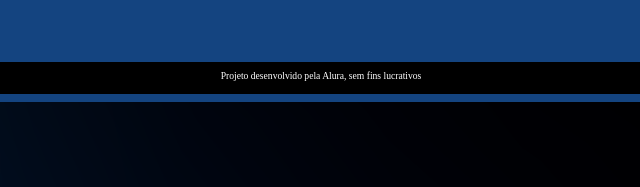
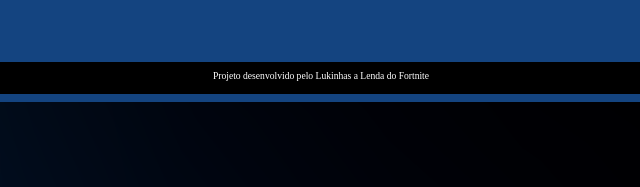
Before and after one commit to Lukinhasmelo10/4-Bim-Estudo, a plain HTML site: page index.html in a window 1280 px wide. Shown: the part 706-893 px from the top of the page, 327-967 px from the left. Drawn offline with Linux system fonts and the light colour scheme.

Commit message:
Update index.html

```diff
--- a/index.html
+++ b/index.html
@@ -23,7 +23,7 @@
         </section>
     </main>
     <footer>
-        <p>Projeto desenvolvido pela Alura, sem fins lucrativos</p>
+        <p>Projeto desenvolvido pelo Lukinhas a Lenda do Fortnite</p>
     </footer>
     <script src="app.js"></script>
     <script src="perguntas.js"></script>
```
